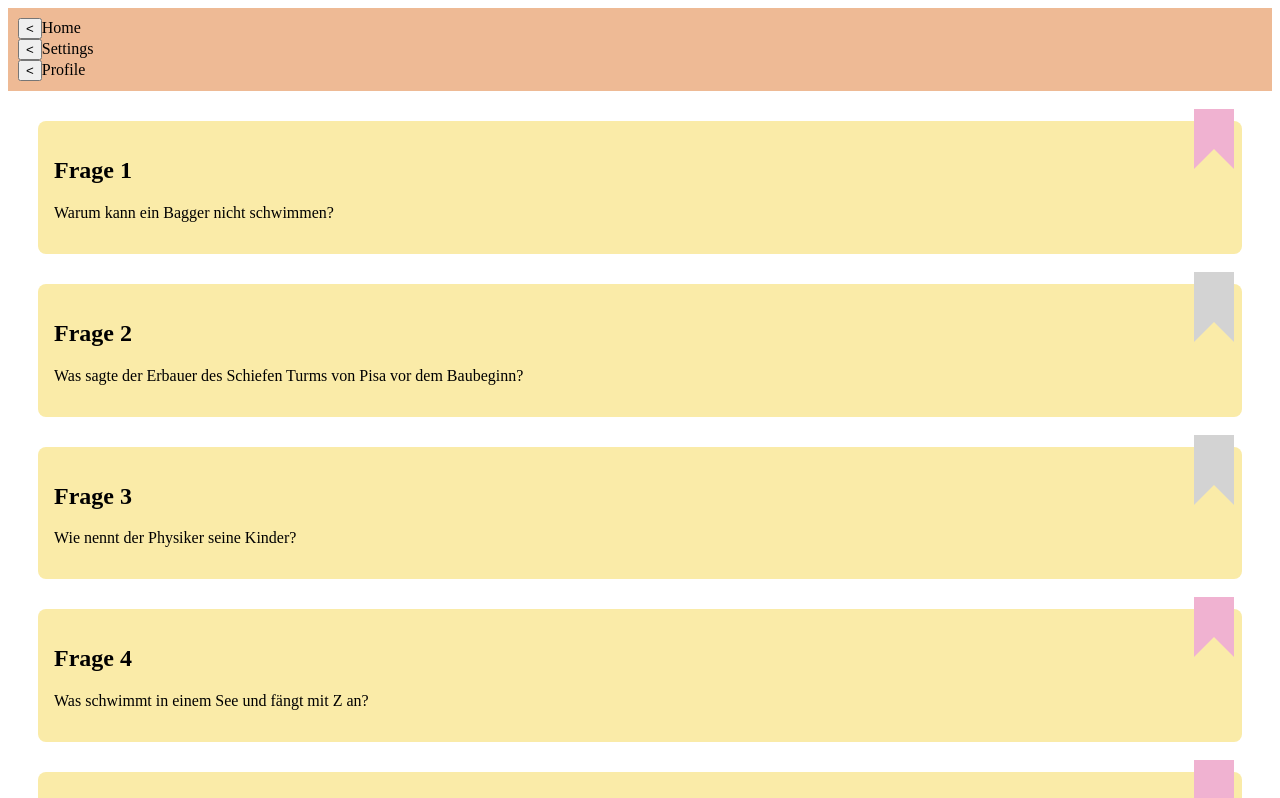
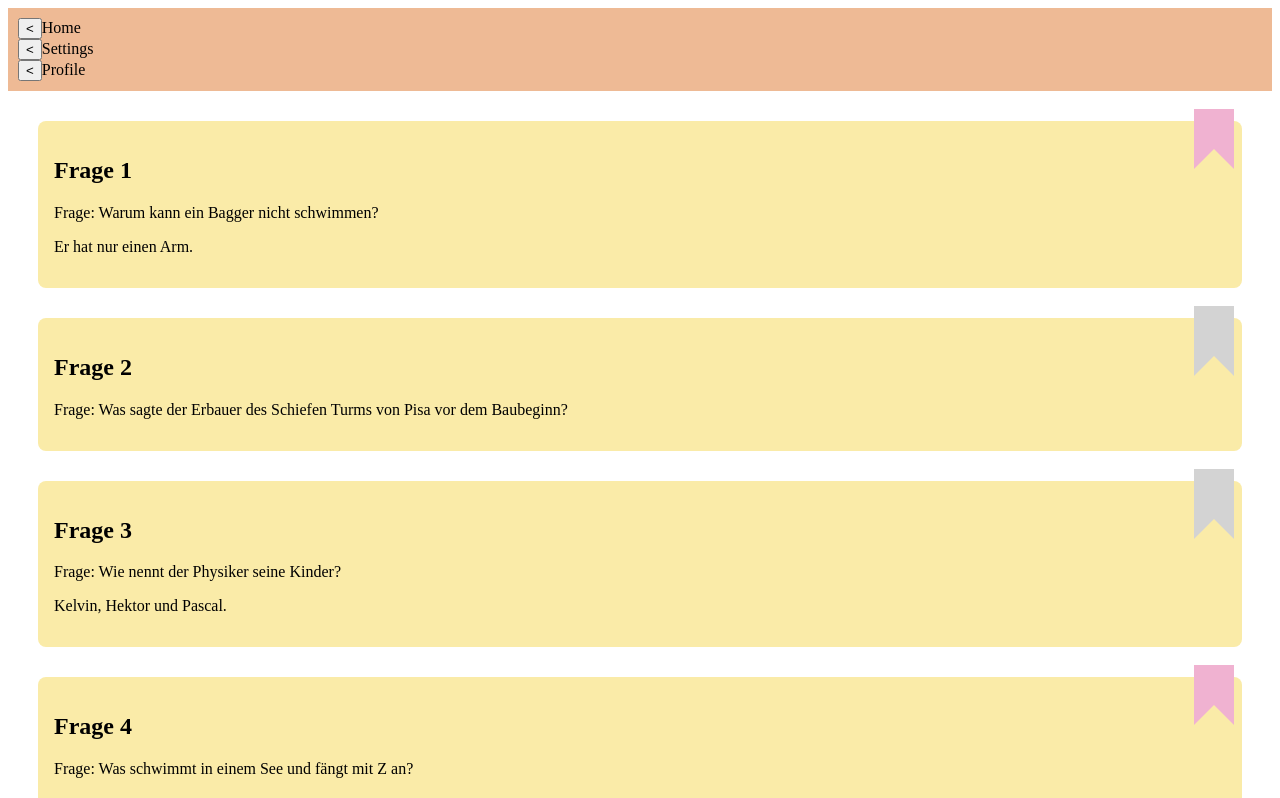
Before and after one commit to frederikebruendermann/react-playground, a React (Vite) app: page / in a window 1280 px wide. Shown: the top 798 px of the page. Built offline with nearby package versions, Linux system fonts and the light colour scheme.

Commit message:
Add property isAnswerVisible

```diff
--- a/src/App.jsx
+++ b/src/App.jsx
@@ -7,33 +7,43 @@ import Card from './Card'
 const cards = [
   {
     title: 'Frage 1',
-    text: 'Warum kann ein Bagger nicht schwimmen?',
-    isActive: true,
+    question: 'Warum kann ein Bagger nicht schwimmen?',
+    answer: 'Er hat nur einen Arm.',
+    isAnswerVisible: true,
+    isBookmarkActive: true,
     id: 1,
   },
   {
     title: 'Frage 2',
-    text:
+    question:
       'Was sagte der Erbauer des Schiefen Turms von Pisa vor dem Baubeginn?',
-    isActive: false,
+    answer: '„Wird schon schiefgehen!“',
+    isAnswerVisible: false,
+    isBookmarkActive: false,
     id: 2,
   },
   {
     title: 'Frage 3',
-    text: 'Wie nennt der Physiker seine Kinder?',
-    isActive: false,
+    question: 'Wie nennt der Physiker seine Kinder?',
+    answer: 'Kelvin, Hektor und Pascal.',
+    isAnswerVisible: true,
+    isBookmarkActive: false,
     id: 3,
   },
   {
     title: 'Frage 4',
-    text: 'Was schwimmt in einem See und fängt mit Z an?',
-    isActive: true,
+    question: 'Was schwimmt in einem See und fängt mit Z an?',
+    answer: 'Zwei Enten.',
+    isAnswerVisible: false,
+    isBookmarkActive: true,
     id: 4,
   },
   {
     title: 'Frage 5',
-    text: 'Wie nennt man einen Bumerang der nicht zurück kommt?',
-    isActive: true,
+    question: 'Wie nennt man einen Bumerang der nicht zurück kommt?',
+    answer: 'Stock.',
+    isAnswerVisible: true,
+    isBookmarkActive: true,
     id: 5,
   },
 ]
@@ -46,16 +56,35 @@ export default ({ children, text }) => {
         <Header isBackButtonVisible>Settings</Header>
         <Header isBackButtonVisible>Profile</Header>
       </section>
+
       <section className="CardBox">
-        {cards.map(({ id, title, text, isActive }) => (
-          <Card key={id} title={title} text={text} isActive={isActive} />
-        ))}
+        {cards.map(
+          ({
+            id,
+            title,
+            question,
+            answer,
+            isBookmarkActive,
+            isAnswerVisible,
+          }) => (
+            <Card
+              key={id}
+              title={title}
+              question={question}
+              answer={answer}
+              isAnswerVisible={isAnswerVisible}
+              isBookmarkActive={isBookmarkActive}
+            />
+          )
+        )}
       </section>
+
       <section className="PaginationBox">
         <Pagination isLeftDisabled text={' ' + '1/34'} />
         <Pagination text={' ' + '2/34'} />
         <Pagination isRightDisabled text="34/34" />
       </section>
+
       <section className="ButtonBox">
         <Button>Moin there</Button>
       </section>
--- a/src/Card.css
+++ b/src/Card.css
@@ -23,3 +23,7 @@
   border: 20px solid rgb(240, 178, 209);
   border-bottom-color: transparent;
 }
+
+.InvisibleAnswer {
+  display: none;
+}
--- a/src/Card.jsx
+++ b/src/Card.jsx
@@ -1,12 +1,21 @@
 import * as React from 'react'
 import './Card.css'
 
-export default ({ isActive, title, text }) => {
+export default ({
+  isBookmarkActive,
+  title,
+  question,
+  answer,
+  isAnswerVisible,
+}) => {
   return (
     <section className="CardPart">
-      <div className={isActive ? 'CardBookmarkSelected' : 'CardBookmark'}></div>
+      <div
+        className={isBookmarkActive ? 'CardBookmarkSelected' : 'CardBookmark'}
+      ></div>
       <h2>{title}</h2>
-      <p>{text}</p>
+      <p>{'Frage: ' + question}</p>
+      <p className={isAnswerVisible ? '' : 'InvisibleAnswer'}>{answer}</p>
     </section>
   )
 }
```
